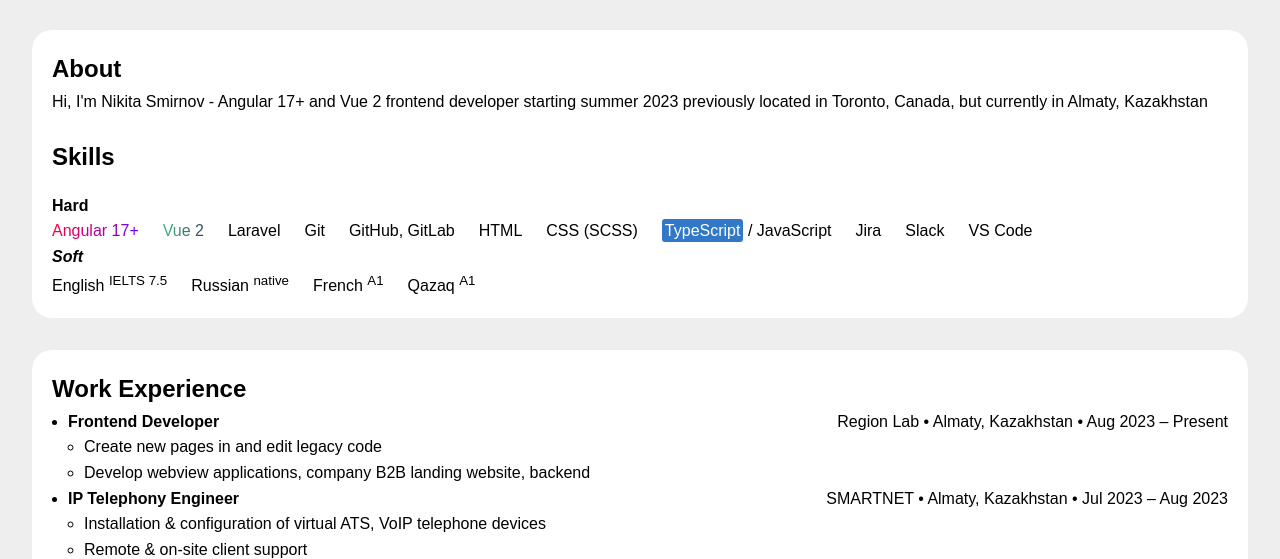
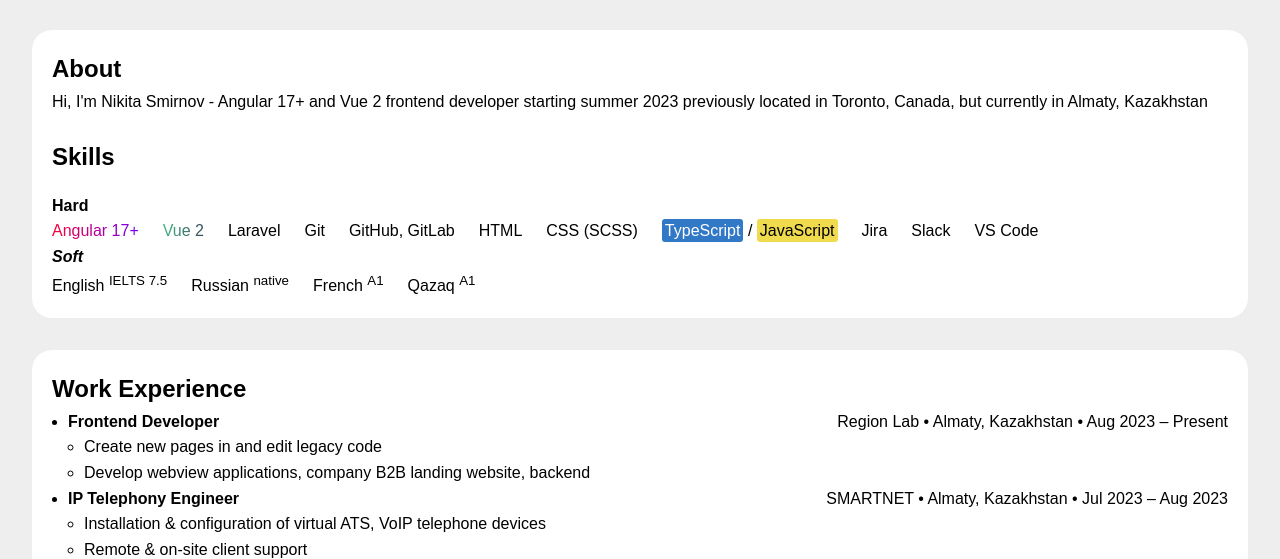
Before and after one commit to nikitasmirnovveis/rsschool-cv, a plain HTML site: page index.html in a window 1280 px wide. Shown: the part 248-807 px from the top of the page. Drawn offline with Linux system fonts and the light colour scheme.

Commit message:
feat: add style to js skill

```diff
--- a/index.html
+++ b/index.html
@@ -57,7 +57,7 @@
             <li>GitHub, GitLab</li>
             <li>HTML</li>
             <li>CSS (SCSS)</li>
-            <li><span class="ts">TypeScript</span> / JavaScript</li>
+            <li><span class="ts">TypeScript</span> / <span class="js">JavaScript</span></li>
             <li>Jira</li>
             <li>Slack</li>
             <li>VS Code</li>
--- a/style.css
+++ b/style.css
@@ -127,6 +127,12 @@ section {
   border-radius: 0.3rem;
 }
 
+.js {
+  background-color: #f0db4f;
+  padding: 0.3rem;
+  border-radius: 0.3rem;
+}
+
 .work-experience ul {
   margin-left: 1.6rem;
 }
```
